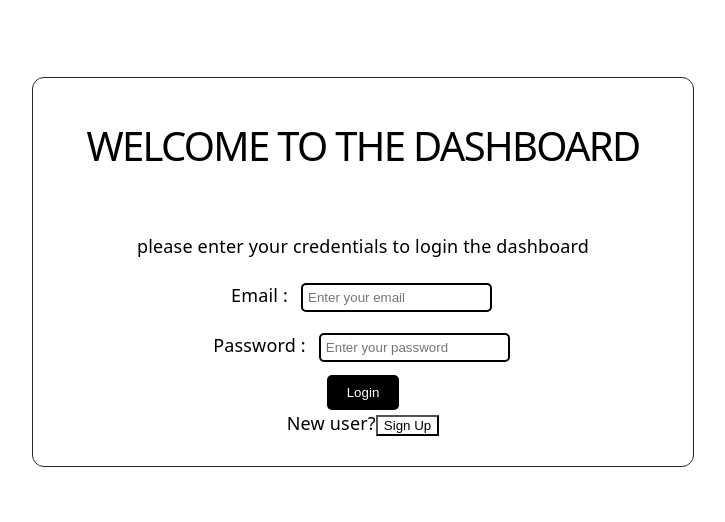
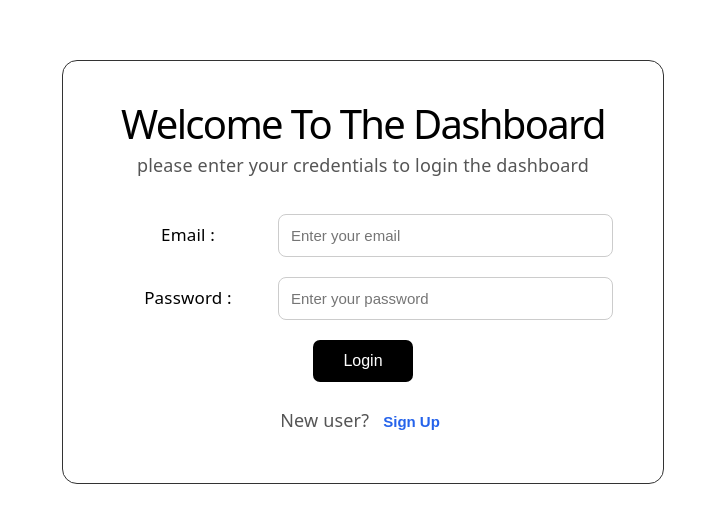
Before and after one commit to Avijeet-jha/Ticket-Tracker, a React (Vite) app: page / in a window 1280 px wide. Shown: the part 128-650 px from the top of the page, without its empty margins (277-1002 px from the left). Built offline with nearby package versions, Linux system fonts and the light colour scheme.

Commit message:
modified:   src/pages/Signup.css modified:   src/pages/login.css modified:   src/pages/login.jsx modified:   src/pages/signup.jsx

```diff
--- a/src/pages/Signup.css
+++ b/src/pages/Signup.css
@@ -58,7 +58,7 @@
   border-color: #333;
 }
 
-.signup-submit-btn {
+.signup-btn {
   display: block;
   margin: 15px auto 0;
   padding: 12px 30px;
--- a/src/pages/login.css
+++ b/src/pages/login.css
@@ -5,99 +5,94 @@
 
 .login-page {
   min-height: 100vh;
+  width: 100%;
   display: flex;
   justify-content: center;
   align-items: center;
 }
 
-.form-group {
-  margin: 5px;
-  padding: 5px;
+.login-card {
+  width: 500px;
+  padding: 50px;
+  border: 1px solid #333;
+  border-radius: 15px;
+  background: white;
 }
 
-.password-input{
-  margin: 3px;
-  padding: 5px;
-  border-radius: 5px;
-  border: 2px solid #000000;
-}
-
-.login-card {
-  border: 1px solid #2d2626;
-  width: 600px;
-  padding: 30px;
-  border-radius: 12px;
-}
-
-
 .login-card h1 {
-  white-space: nowrap;
-  color: #000000;
-  height: 70px;
+  color: #000;
   text-align: center;
-  margin: 20px;
-  padding: 5px;
   font-size: 40px;
-  text-transform: uppercase;
-  display: flex;
-  justify-content: center;
-  text-align: center;
-  text-wrap: nowrap;
+  margin: 0 0 15px 0;
 }
 
 .login-card p {
-  color: #000000;
   text-align: center;
-  margin: 10px;
-  padding: 5px;
+  margin-bottom: 35px;
+  color: #555;
 }
 
-label {
-  margin-right: 10px;
+.login-form-group {
+  display: flex;
+  align-items: center;
+  margin-bottom: 20px;
 }
 
-.input {
-  padding: 10px 15px;
-  border-radius: 10px;
+.login-form-group label {
+  width: 150px;
+  margin-right: 15px;
+  font-size: 17px;
 }
 
+.login-form-group input {
+  flex: 1;
+  padding: 12px;
+  border: 1px solid #ccc;
+  border-radius: 8px;
+  font-size: 15px;
+  box-sizing: border-box;
+}
 
-
-.login-input {
-  padding: 10px 15px;
-  font-size: 16px;
+.login-form-group input:focus {
+  outline: none;
+  border-color: #333;
 }
 
 .login-btn {
-  background-color: #000000;
-  color: #ffffff;
-  padding: 10px 20px;
+  display: block;
+  margin: 15px auto 0;
+  padding: 12px 30px;
   border: none;
-  border-radius: 5px;
+  border-radius: 7px;
+  background: black;
+  color: white;
+  font-size: 16px;
   cursor: pointer;
 }
 
 .login-btn:hover {
-  background-color: #8d5c5c;
-  color: #ffffff;
+  background: #333;
 }
 
-.signup-section {
-  margin-top: 20px;
+.signup-link {
   text-align: center;
+  margin-top: 25px;
 }
 
-.signup-section span {
+.signup-link span {
   margin-right: 8px;
   color: #555;
 }
 
-.signup-btn {
+.signup-link button {
   border: none;
   background: none;
   color: #2563eb;
   font-size: 15px;
   font-weight: 600;
   cursor: pointer;
-  padding: 0;
 }
+
+.signup-link button:hover {
+  text-decoration: underline;
+}
--- a/src/pages/login.jsx
+++ b/src/pages/login.jsx
@@ -1,5 +1,4 @@
 import "./login.css";
-import Signup from "./signup";
 
 
 
@@ -12,7 +11,7 @@ function Login({onSignup}) {
 
                 <form>
                     <div>
-                    <div className="form-group">
+                    <div className="login-form-group">
                         <label>Email :</label>
                         <input className="password-input"
                             type="email"
@@ -20,7 +19,7 @@ function Login({onSignup}) {
                         />
                     </div>
 
-                    <div className="form-group">
+                    <div className="login-form-group">
                         <label>Password :</label>
                         <input className="password-input"
                             type="password"
--- a/src/pages/signup.jsx
+++ b/src/pages/signup.jsx
@@ -10,56 +10,39 @@ function Signup({ onLogin }) {
         </p>
 
         <form>
-
+          <div>
             <div className="signup-form-group">
               <label>Full Name :</label>
-            <input
-              type="text"
-              placeholder="Enter your full name"
-            />
+              <input type="text" placeholder="Enter your full name" />
             </div>
 
             <div className="signup-form-group">
               <label>Email :</label>
-            <input
-              type="email"
-              placeholder="Enter your email"
-            />
+              <input type="email" placeholder="Enter your email" />
             </div>
 
             <div className="signup-form-group">
               <label>Password :</label>
-            <input
-              type="password"
-              placeholder="Enter your password"
-            />
+              <input type="password" placeholder="Enter your password" />
             </div>
 
             <div className="signup-form-group">
               <label>Confirm Password :</label>
-            <input
-              type="password"
-              placeholder="Confirm your password"
-            />
+              <input type="password" placeholder="Confirm your password" />
             </div>
 
-          <button type="button"  className="login"
-            onClick={onLogin}
-          >
+            <button type="button" className="signup-btn">
               Sign Up
             </button>
-
+          </div>
         </form>
-
         <div className="login-link">
           <span>Already have an account?</span>
           <button type="button" onClick={onLogin}>
             Login
           </button>
         </div>
-
       </div>
-
     </div>
   );
 }
```
Lines whose indentation alone changed are shown as unchanged.
